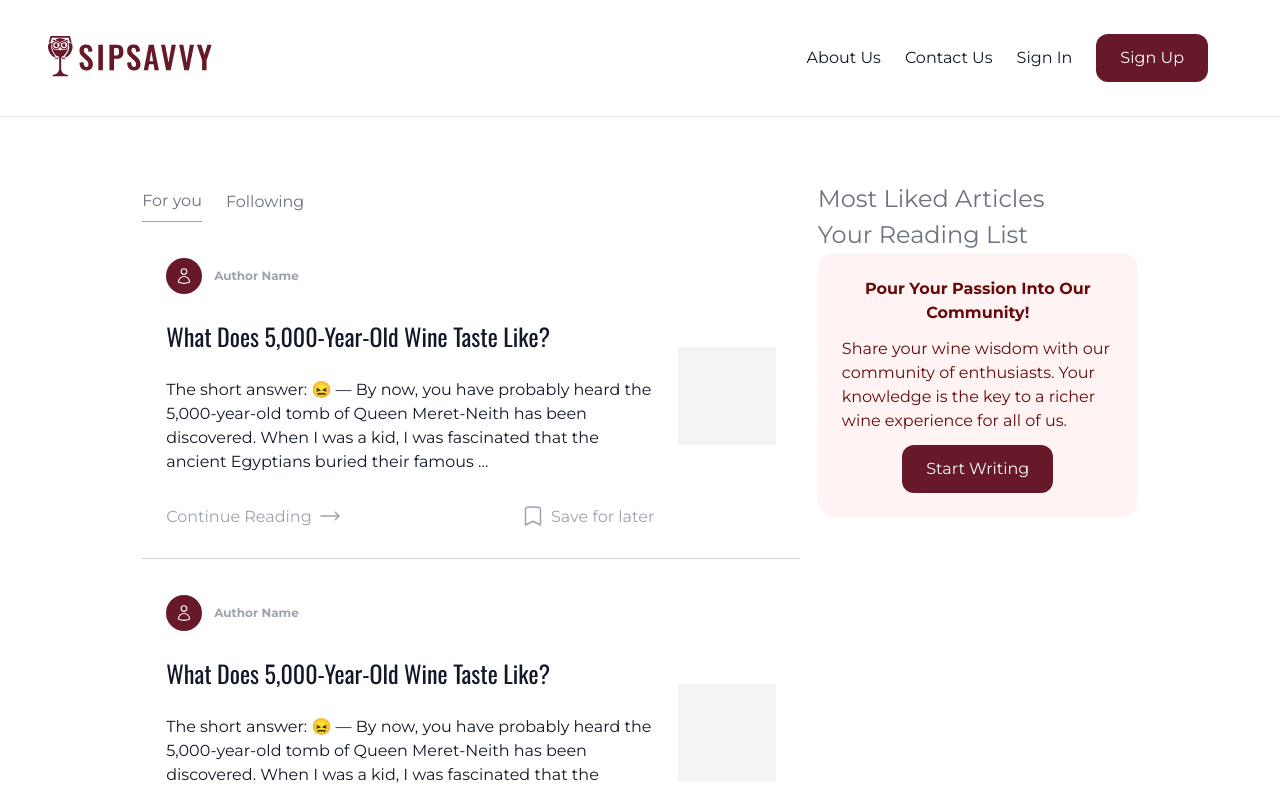
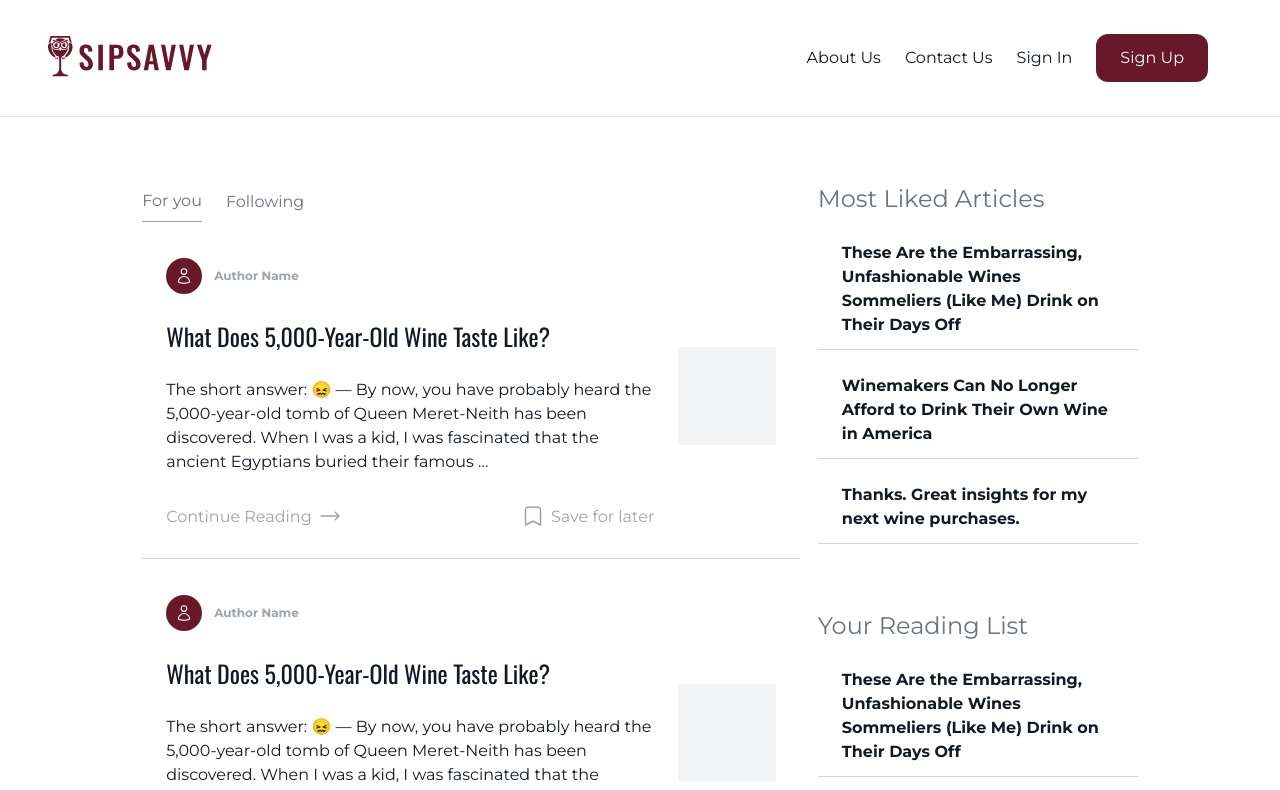
Before and after one commit to maiko-y77/SipSavvy-Gustavo-Maiko, a Next.js app in the folder client/: page /feed in a window 1280 px wide. Shown: the top 790 px of the page. Built offline with nearby package versions, Linux system fonts and the light colour scheme.

Commit message:
feed static page completed

```diff
--- a/client/src/app/feed/page.tsx
+++ b/client/src/app/feed/page.tsx
@@ -20,18 +20,59 @@ const page = () => {
         </div>
       </div>
       <div className="sidebar">
-                <section className="reading-list"><SectionTitle text="Most Liked Articles" /></section>
-                <section className="reading-list"> <SectionTitle text="Your Reading List" /></section>
+        <section className="reading-list">
+          <SectionTitle text="Most Liked Articles" />
+          <ul className="most-liked-list">
+            <li>
+              <Link href="#">
+                These Are the Embarrassing, Unfashionable Wines Sommeliers (Like
+                Me) Drink on Their Days Off
+              </Link>
+            </li>
+
+            <li>
+              <Link href="#">
+                Winemakers Can No Longer Afford to Drink Their Own Wine in
+                America
+              </Link>
+            </li>
+
+            <li>
+              <Link href="#">
+                Thanks. Great insights for my next wine purchases.
+              </Link>
+            </li>
+          </ul>
+        </section>
+
+        <section className="reading-list">
+          <SectionTitle text="Your Reading List" />
+          <ul className="in-your-reading-list">
+            <li>
+              <Link href="#">
+                These Are the Embarrassing, Unfashionable Wines Sommeliers (Like
+                Me) Drink on Their Days Off
+              </Link>
+            </li>
+            <li>
+              <Link href="#">
+                Winemakers Can No Longer Afford to Drink Their Own Wine in
+                America
+              </Link>
+            </li>
+          </ul>
+        </section>
         <div className="banner">
           <h3>Pour Your Passion Into Our Community!</h3>
           <p>
-                        Share your wine wisdom with our community of enthusiasts. Your knowledge is the key to a richer wine experience for all of us.
+            Share your wine wisdom with our community of enthusiasts. Your
+            knowledge is the key to a richer wine experience for all of us.
           </p>
           <Link href="">Start Writing</Link>
         </div>
       </div>
     </div>
   );
-}
+};
 
 export default page;
--- a/client/src/styles/pages/feed.scss
+++ b/client/src/styles/pages/feed.scss
@@ -17,5 +17,38 @@
         width: 32.14%;
         display: inline-block;
         margin-left: auto;
+
+        .most-liked-list,
+        .in-your-reading-list{
+            list-style: none;
+            margin: 0 0 64px;
+
+            li{
+                padding: 12px 24px;
+                border-bottom: 1px solid var(--neutrals-greys-300, #D1D5DB);
+
+                a{
+                    color: var(--neutrals-black, #111827);
+                    /* Body Bold */
+                    font-family: Montserrat;
+                    font-size: 16px;
+                    font-style: normal;
+                    font-weight: 700;
+                    line-height: 150%; /* 24px */
+                    transition: all 0.3s ease-in-out;
+
+                    &:hover{
+                        color: $primary;
+                    }
+                }
+
+                &:not(:first-child),
+                &:not(:last-child){
+                    margin-block: 12px;
+                }
+
+
+            }
+        }
     }
 }
```
Lines whose indentation alone changed are shown as unchanged.
